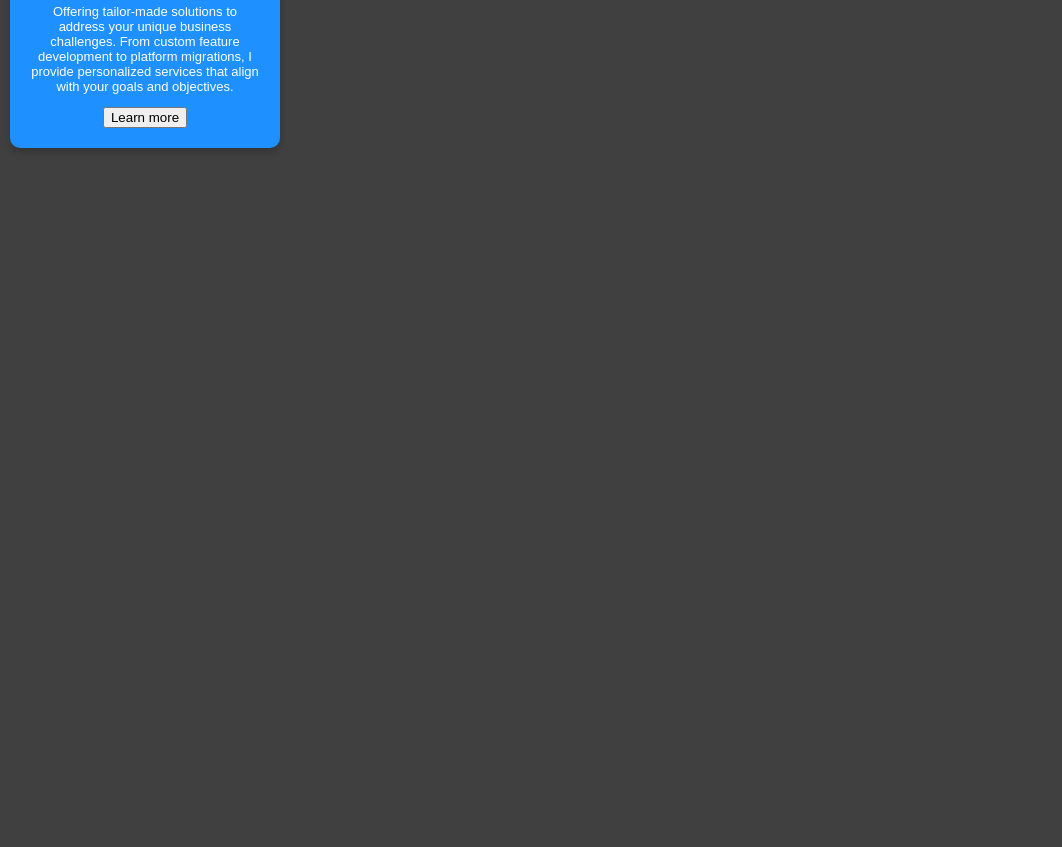
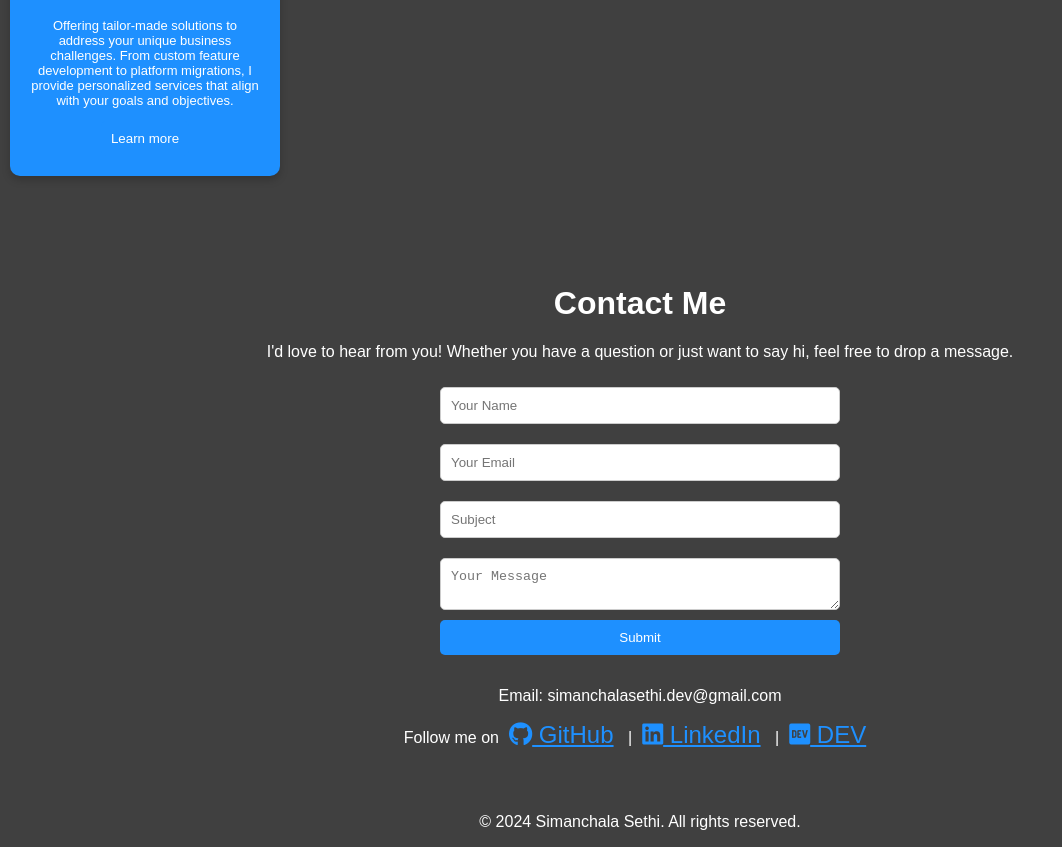
Before and after one commit to SimanchalaSethi/who-is-simanchala, a React (Create React App) app: page / in a window 1280 px wide. Shown: the part 1387-2234 px from the top of the page, without its empty margins (0-1062 px from the left). Before the commit the page ends 1590 px from the top, so only its background shows below. Built offline with nearby package versions, Linux system fonts and the light colour scheme.

Commit message:
added contact

```diff
--- a/src/App.js
+++ b/src/App.js
@@ -1,11 +1,11 @@
 import React from 'react';
 import Header from './components/Header';
 import Main from './components/Main';
-import Footer from './components/Footer';
 import Services from './components/Services';
 
 
 import './App.css';
+import Contact from './components/Contact';
 
 function App() {
     return (
@@ -13,7 +13,7 @@ function App() {
             <Header />
             <Main />
             <Services />
-            <Footer />
+            <Contact/>
         </div>
     );
 }
--- /dev/null
+++ b/src/components/Contact.css
@@ -0,0 +1,42 @@
+#contact {
+    text-align: center;
+    padding: 2rem;
+    background-color: #404040;
+  }
+
+  form {
+    display: flex;
+    flex-direction: column;
+    max-width: 400px;
+    margin: 0 auto;
+  }
+
+  input, textarea {
+    margin: 10px 0;
+    padding: 10px;
+    border-radius: 5px;
+    border: 1px solid #ccc;
+  }
+
+  button {
+    padding: 10px;
+    border: none;
+    border-radius: 5px;
+    background-color: #1e90ff;
+    color: white;
+    cursor: pointer;
+  }
+
+  .contact-info {
+    margin-top: 2rem;
+  }
+
+  .social-links a {
+    margin: 0 10px;
+    color: #1e90ff;
+    font-size: 24px;
+  }
+
+  .social-links a:hover {
+    color: #4169e1;
+  }
--- /dev/null
+++ b/src/components/Contact.js
@@ -0,0 +1,95 @@
+import React, { useState } from 'react';
+import './Contact.css';
+
+function Contact() {
+  const [formData, setFormData] = useState({
+    name: '',
+    email: '',
+    subject: '',
+    message: ''
+  });
+
+  const handleChange = (e) => {
+    const { name, value } = e.target;
+    setFormData((prevData) => ({
+      ...prevData,
+      [name]: value
+    }));
+  };
+
+  const handleSubmit = (e) => {
+    e.preventDefault();
+    console.log('Form Data:', formData);
+    // Here you can add code to send form data to your backend or email service
+    setFormData({
+      name: '',
+      email: '',
+      subject: '',
+      message: ''
+    });
+  };
+
+  return (
+    <div>
+      <div id="contact">
+        <h1>Contact Me</h1>
+        <p>I'd love to hear from you! Whether you have a question or just want to say hi, feel free to drop a message.</p>
+        <form onSubmit={handleSubmit}>
+          <input
+            type="text"
+            name="name"
+            placeholder="Your Name"
+            value={formData.name}
+            onChange={handleChange}
+            required
+          />
+          <input
+            type="email"
+            name="email"
+            placeholder="Your Email"
+            value={formData.email}
+            onChange={handleChange}
+            required
+          />
+          <input
+            type="text"
+            name="subject"
+            placeholder="Subject"
+            value={formData.subject}
+            onChange={handleChange}
+          />
+          <textarea
+            name="message"
+            placeholder="Your Message"
+            value={formData.message}
+            onChange={handleChange}
+            required
+          />
+          <button type="submit">Submit</button>
+        </form>
+        <div className="contact-info">
+          <p>Email: simanchalasethi.dev@gmail.com</p>
+          <div className="social-links">
+          <p>
+          Follow me on
+          <a href="https://github.com/SimanchalaSethi" target="_blank" rel="noopener noreferrer">
+            <i className="fab fa-github"></i> GitHub
+          </a> |
+          <a href="https://www.linkedin.com/in/simanchala-sethi-672a5b166/" target="_blank" rel="noopener noreferrer">
+            <i className="fab fa-linkedin"></i> LinkedIn
+          </a> |
+          <a href="https://dev.to/simanchala_sethi" target="_blank" rel="noopener noreferrer">
+            <i className="fab fa-dev"></i> DEV
+          </a>
+        </p>
+          </div>
+        </div>
+      </div>
+      <footer className="Footer">
+        <p>© 2024 Simanchala Sethi. All rights reserved.</p>
+      </footer>
+    </div>
+  );
+}
+
+export default Contact;
```
